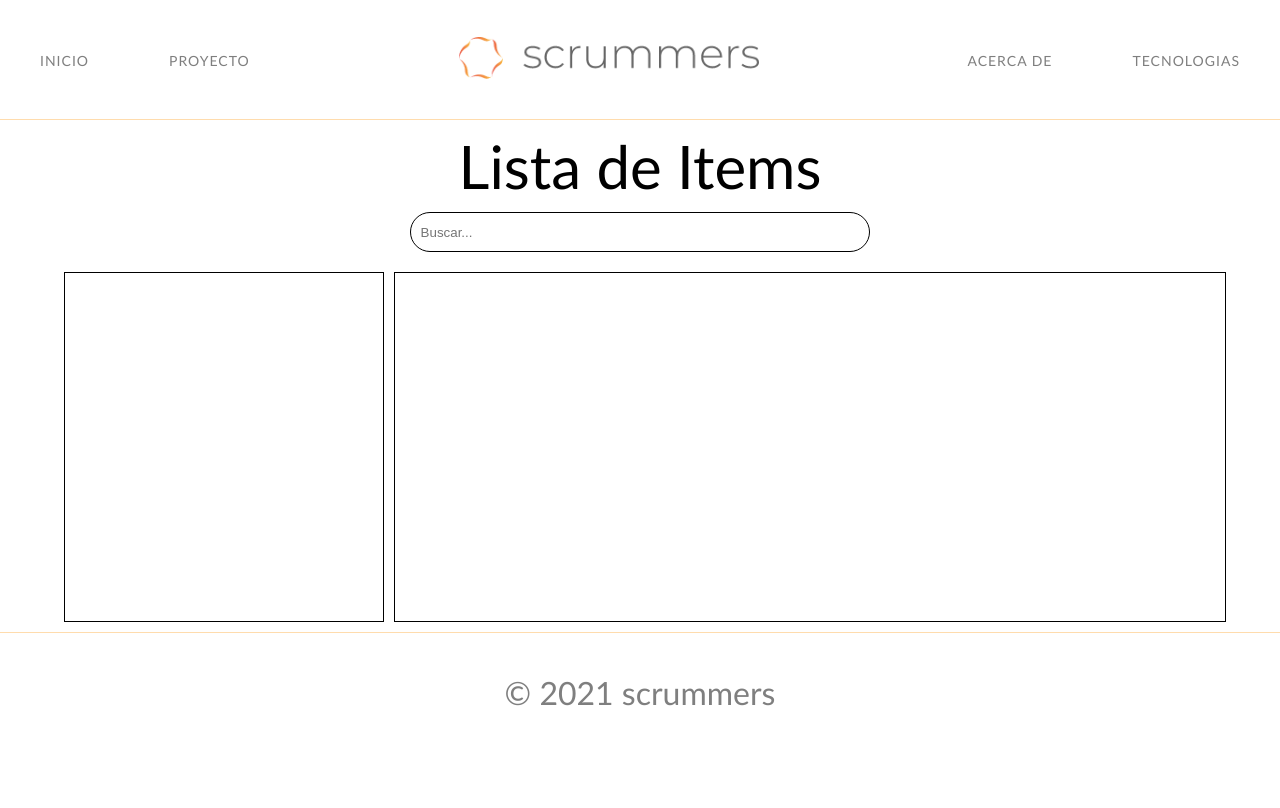
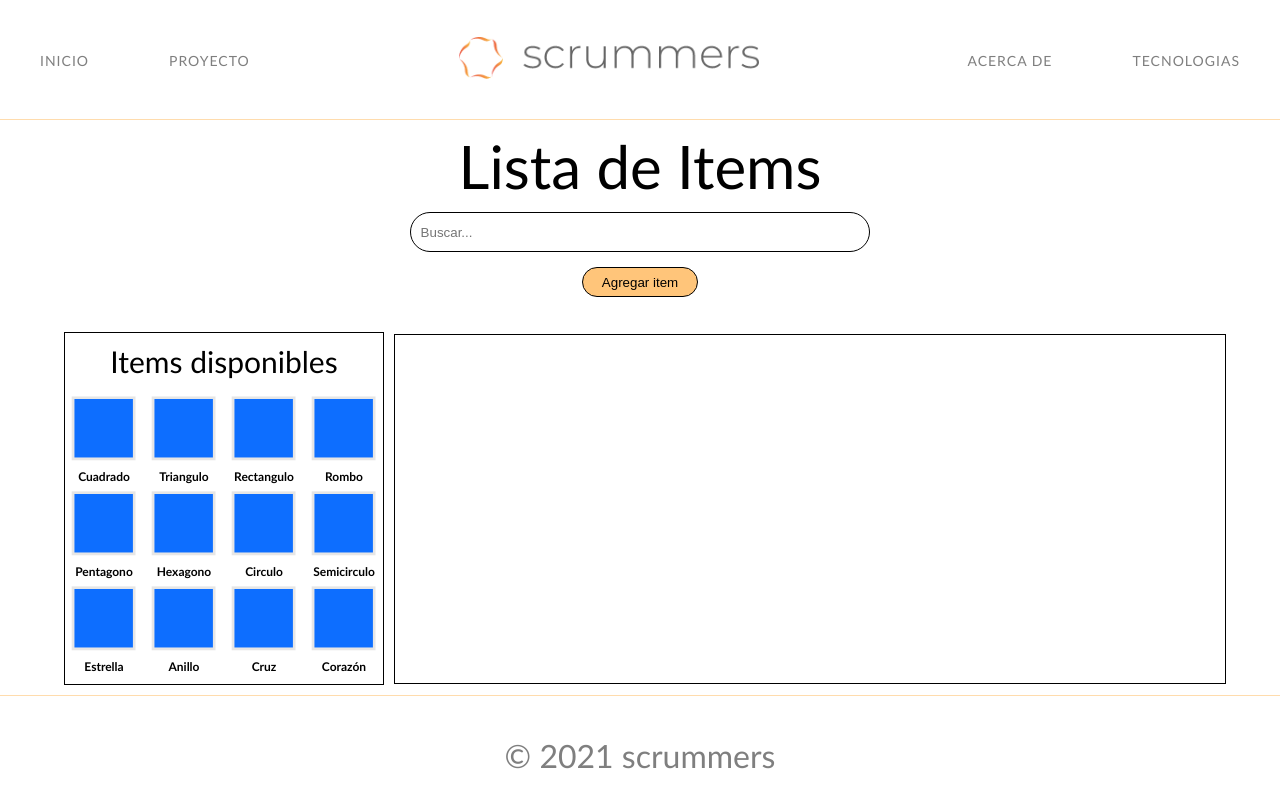
Before and after one commit to IvanGonzalez10/ScrummersTest, a React (Create React App) app: page /project in a window 1280 px wide. Shown: the top 808 px of the page. Built offline with nearby package versions, Linux system fonts and the light colour scheme.

Commit message:
available figures

```diff
--- a/src/Components/Figures/index.jsx
+++ b/src/Components/Figures/index.jsx
@@ -5,11 +5,66 @@ export const Figures = () => {
   return (
     <div className="figures-container">
       <h1>Lista de Items</h1>
-      <div className='looking-container'>
-        <input placeholder='Buscar...' />
+      <div className="looking-container">
+        <input placeholder="Buscar..." />
+        <button>Agregar item</button>
       </div>
       <div className="figure-container">
-        <div className="available-figures"></div>
+        <div className="available-figures">
+          <div className="title-available-figures">
+            <h1>Items disponibles</h1>
+          </div>
+          <div className="items-available-figures">
+            <div className="item-available">
+              <img src="./assets/cuadrado.png" alt="Cuadrado" />
+              <h2>Cuadrado</h2>
+            </div>
+            <div className="item-available">
+              <img src="./assets/cuadrado.png" alt="Cuadrado" />
+              <h2>Triangulo</h2>
+            </div>{" "}
+            <div className="item-available">
+              <img src="./assets/cuadrado.png" alt="Cuadrado" />
+              <h2>Rectangulo</h2>
+            </div>{" "}
+            <div className="item-available">
+              <img src="./assets/cuadrado.png" alt="Cuadrado" />
+              <h2>Rombo</h2>
+            </div>{" "}
+            <div className="item-available">
+              <img src="./assets/cuadrado.png" alt="Cuadrado" />
+              <h2>Pentagono</h2>
+            </div>{" "}
+            <div className="item-available">
+              <img src="./assets/cuadrado.png" alt="Cuadrado" />
+              <h2>Hexagono</h2>
+            </div>{" "}
+            <div className="item-available">
+              <img src="./assets/cuadrado.png" alt="Cuadrado" />
+              <h2>Circulo</h2>
+            </div>{" "}
+            <div className="item-available">
+              <img src="./assets/cuadrado.png" alt="Cuadrado" />
+              <h2>Semicirculo</h2>
+            </div>{" "}
+            <div className="item-available">
+              <img src="./assets/cuadrado.png" alt="Cuadrado" />
+              <h2>Estrella</h2>
+            </div>{" "}
+            <div className="item-available">
+              <img src="./assets/cuadrado.png" alt="Cuadrado" />
+              <h2>Anillo</h2>
+            </div>{" "}
+            <div className="item-available">
+              <img src="./assets/cuadrado.png" alt="Cuadrado" />
+              <h2>Cruz</h2>
+            </div>{" "}
+            <div className="item-available">
+              <img src="./assets/cuadrado.png" alt="Cuadrado" />
+              <h2>Corazón</h2>
+            </div>{" "}
+          </div>
+        </div>
         <div className="select-figures"></div>
       </div>
     </div>
--- a/src/Components/Figures/styles.scss
+++ b/src/Components/Figures/styles.scss
@@ -30,6 +30,16 @@
   padding: 5px 10px;
 }
 
+.looking-container button {
+  height: 30px;
+  width: 15%;
+  border: 1px solid black;
+  border-radius: 25px;
+  margin: 15px;
+  padding: 5px 10px;
+  background: #ff910085;
+}
+
 .looking-container input:focus {
 outline: none;
 }
@@ -45,10 +55,46 @@ outline: none;
 }
 
 .available-figures {
-  height: 350px;
+  height: 100%;
   width: 25%;
   border: 1px solid black;
   margin: 10px;
+}
+
+.title-available-figures {
+  display: flex;
+  flex-direction: column;
+  justify-content: center;
+  align-items: center;
+}
+
+.title-available-figures h1{
+  font-size: 30px;
+}
+
+.items-available-figures {
+  width: 100%;
+  display: grid;
+  grid-template-columns: repeat(4, 1fr);
+  justify-content: center;
+  align-items: center;
+  padding: 10px;
+}
+
+.item-available {
+  display: flex;
+  flex-direction: column;
+  justify-content: center;
+  align-items: center;
+}
+
+.item-available img {
+  height: 80px;
+  width: 80px;
+}
+
+.item-available h2 {
+  font-size: 12px;
 }
 
 .select-figures {
```
Also changed, not shown: 1 other file (tests, documents, lock files or other folders).
